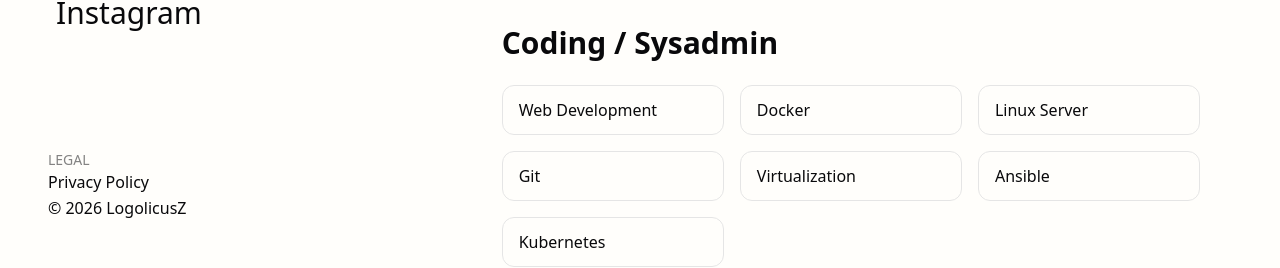
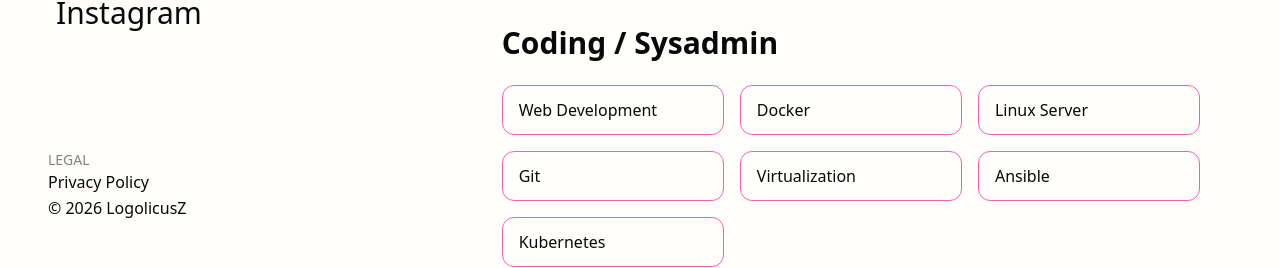
Before and after one commit to LogolicusZ/Website_V2, a SvelteKit app: page /about in a window 1280 px wide. Shown: the part 532-800 px from the top of the page. Built offline with nearby package versions, Linux system fonts and the light colour scheme.

Commit message:
[c] changed border color + added Responsiveness to logo

```diff
--- a/src/lib/components/Navbar.svelte
+++ b/src/lib/components/Navbar.svelte
@@ -33,7 +33,7 @@
     <X />
   </button>
   <a href="/" onclick={toggleOffSidebar}>
-    <img class="w-150" alt="logolicusz" src="/assets/svg/logo.svg" />
+    <img class="w-75 sm:w-100 md:w-125 lg:w-150" alt="logolicusz" src="/assets/svg/logo.svg" />
   </a>
   <div>
     <p class="text-l uppercase opacity-50">Projects</p>
--- a/src/routes/about/+page.svelte
+++ b/src/routes/about/+page.svelte
@@ -57,7 +57,7 @@
 
       <div class="grid sm:grid-cols-2 lg:grid-cols-3 gap-4">
         {#each codingSkills as skill}
-          <div class="border border-neutral-200 dark:border-neutral-800 rounded-xl px-4 py-3 text-sm sm:text-base">
+          <div class="border border-primary rounded-xl px-4 py-3 text-sm sm:text-base">
             {skill}
           </div>
         {/each}
@@ -71,7 +71,7 @@
 
       <div class="grid sm:grid-cols-2 lg:grid-cols-3 gap-4">
         {#each designSkills as skill}
-          <div class="border border-neutral-200 dark:border-neutral-800 rounded-xl px-4 py-3 text-sm sm:text-base">
+          <div class="border border-primary rounded-xl px-4 py-3 text-sm sm:text-base">
             {skill}
           </div>
         {/each}
@@ -85,7 +85,7 @@
 
       <div class="grid sm:grid-cols-2 lg:grid-cols-3 gap-4">
         {#each hobbies as hobby}
-          <div class="border border-neutral-200 dark:border-neutral-800 rounded-xl px-4 py-3 text-sm sm:text-base">
+          <div class="border border-primary rounded-xl px-4 py-3 text-sm sm:text-base">
             {hobby}
           </div>
         {/each}
```
